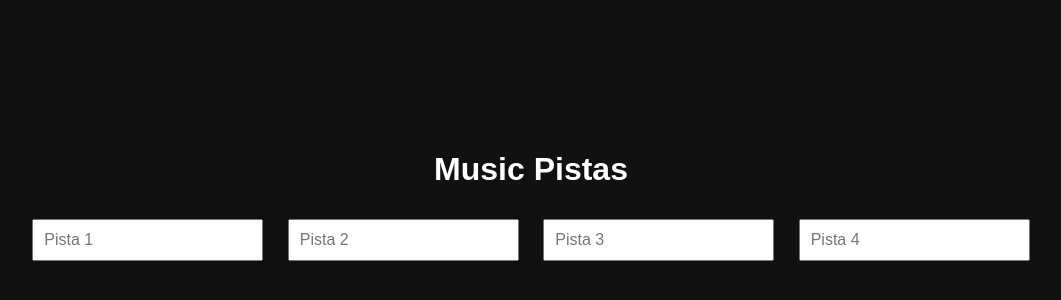
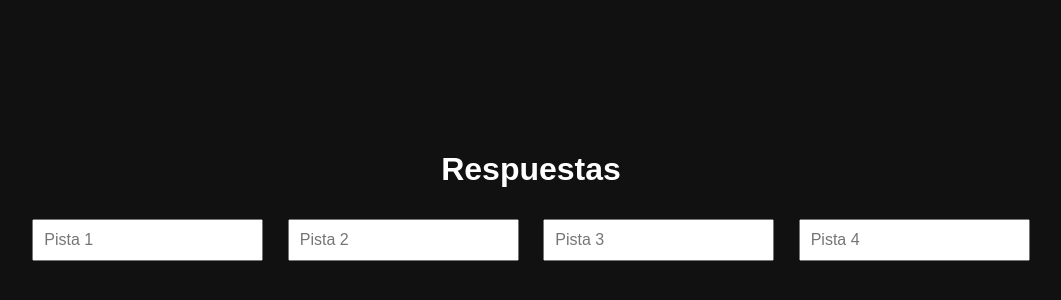
Before and after one commit to Javgar19/cvladora, a plain HTML site: page index.html in a window 1280 px wide. Shown: the part 200-500 px from the top of the page, without its empty margins (109-1170 px from the left). Drawn offline with Linux system fonts and the light colour scheme.

Commit message:
Update index.html

```diff
--- a/index.html
+++ b/index.html
@@ -36,7 +36,7 @@
 <body>
 
 <div id="pistas-container">
-    <h1>Music Pistas</h1>
+    <h1>Respuestas</h1>
 
     <input type="text" class="pista-input" id="pista1" placeholder="Pista 1">
     <input type="text" class="pista-input" id="pista2" placeholder="Pista 2">
```
